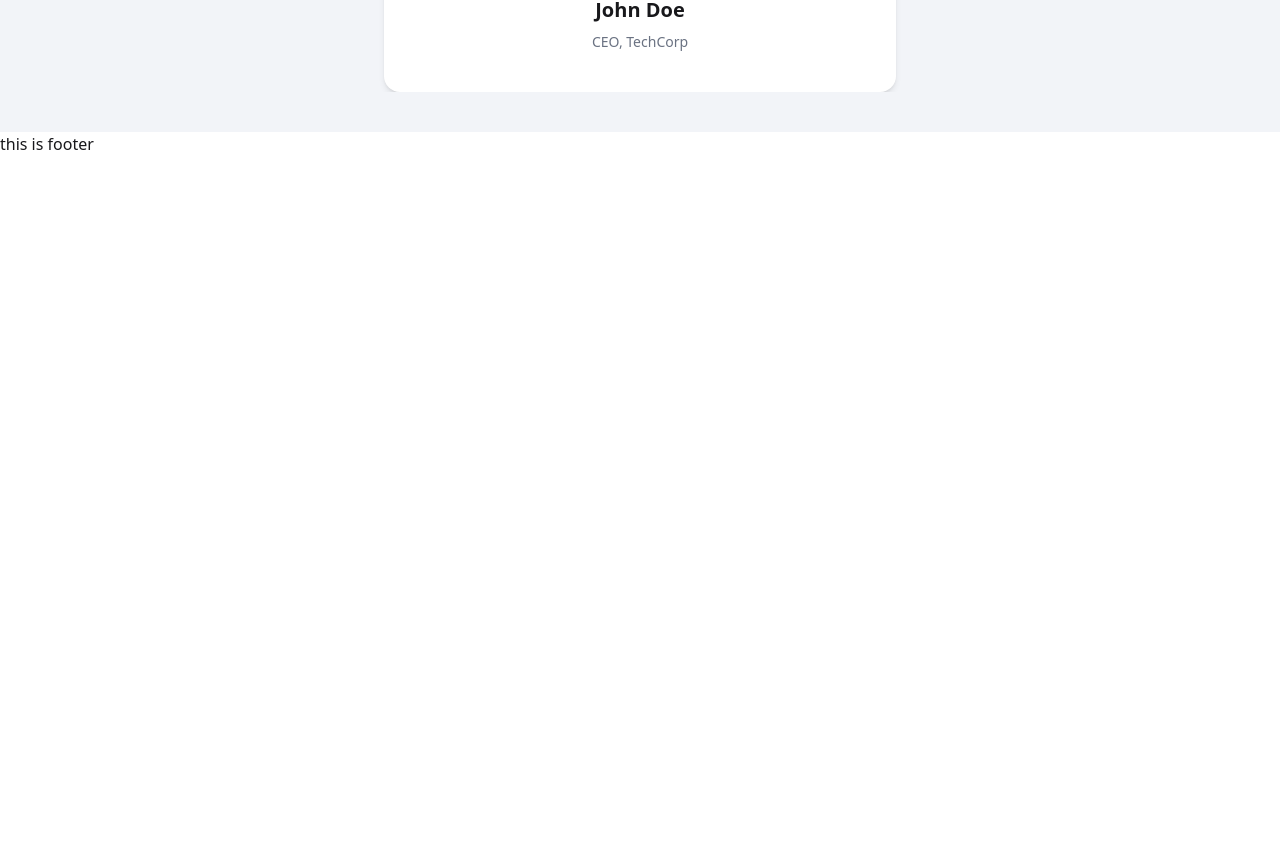
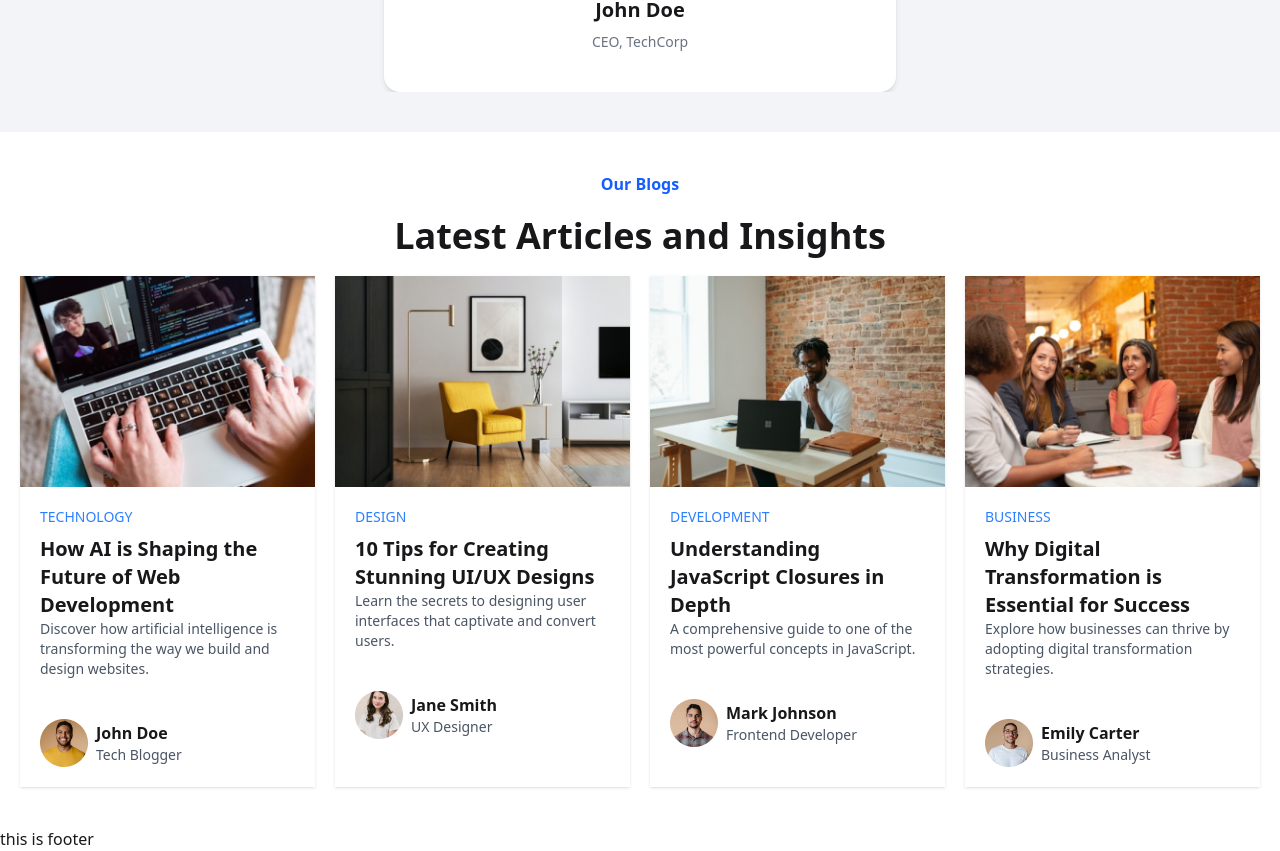
Before and after one commit to imtiaz-al-kabir/webcode-agency, a React (Vite) app: page / in a window 1280 px wide. Shown: the part 2812-3663 px from the top of the page. Before the commit the page ends 2968 px from the top, so only its background shows below. Built offline with nearby package versions, Linux system fonts and the light colour scheme.

Commit message:
blog section done

```diff
--- a/src/pages/Blogs/Blogs.jsx
+++ b/src/pages/Blogs/Blogs.jsx
@@ -1,10 +1,88 @@
+import HeadingSection from "../../components/HeadingSection/HeadingSection";
+
 const Blogs = () => {
+  const blogs = [
+    {
+      id: 1,
+      image: "/images/blogs/blog1.png",
+      category: "Technology",
+      title: "How AI is Shaping the Future of Web Development",
+      description:
+        "Discover how artificial intelligence is transforming the way we build and design websites.",
+      authorImage: "/images/authors/author1.png",
+      authorName: "John Doe",
+      authorRole: "Tech Blogger",
+    },
+    {
+      id: 2,
+      image: "/images/blogs/blog2.png",
+      category: "Design",
+      title: "10 Tips for Creating Stunning UI/UX Designs",
+      description:
+        "Learn the secrets to designing user interfaces that captivate and convert users.",
+      authorImage: "/images/authors/author2.png",
+      authorName: "Jane Smith",
+      authorRole: "UX Designer",
+    },
+    {
+      id: 3,
+      image: "/images/blogs/blog3.png",
+      category: "Development",
+      title: "Understanding JavaScript Closures in Depth",
+      description:
+        "A comprehensive guide to one of the most powerful concepts in JavaScript.",
+      authorImage: "/images/authors/author3.png",
+      authorName: "Mark Johnson",
+      authorRole: "Frontend Developer",
+    },
+    {
+      id: 4,
+      image: "/images/blogs/blog4.png",
+      category: "Business",
+      title: "Why Digital Transformation is Essential for Success",
+      description:
+        "Explore how businesses can thrive by adopting digital transformation strategies.",
+      authorImage: "/images/authors/author4.png",
+      authorName: "Emily Carter",
+      authorRole: "Business Analyst",
+    },
+  ];
+
   return (
-    <div>
-      <h1>This is blogs</h1>
+    <div className="py-10 container mx-auto">
+      <div>
+        <HeadingSection
+          subtitle="Our Blogs"
+          title="Latest Articles and Insights"
+        />
+
+        <div className="grid grid-cols-1 sm:grid-cols-2 md:grid-cols-4 gap-5 px-5">
+          {blogs.map((blog) => (
+            <div key={blog.id} className="shadow transition hover:shadow-xl ">
+              <img className="w-full " src={blog.image} alt={blog.title} />
+              <div className="p-5">
+                <h2 className="text-sm text-blue-500 font-medium uppercase mb-2">
+                  {blog.category}{" "}
+                </h2>
+                <h1 className="text-xl font-bold">{blog.title}</h1>
+                <p className="text-gray-600 text-sm">{blog.description}</p>
+              </div>
+
+              <div className="flex items-center gap-2 p-5">
+                <div>
+                  <img src={blog.authorImage} alt="" />
+                </div>
+                <div>
+                  <h2 className="font-bold">{blog.authorName}</h2>
+                  <h5 className="text-gray-600 text-sm">{blog.authorRole}</h5>
+                </div>
+              </div>
+            </div>
+          ))}
+        </div>
+      </div>
     </div>
   );
 };
 
 export default Blogs;
-<h1>This is blogs</h1>;
--- a/src/pages/Home/Home.jsx
+++ b/src/pages/Home/Home.jsx
@@ -1,3 +1,4 @@
+import Blogs from "../Blogs/Blogs";
 import Services from "../Services/Services";
 import CompanyLogos from "./CompanyLogos";
 import HeroSection from "./HeroSection";
@@ -12,6 +13,7 @@ const Home = () => {
       <CompanyLogos />
       <Services />
       <Testimonials />
+      <Blogs />
     </>
   );
 };
```
